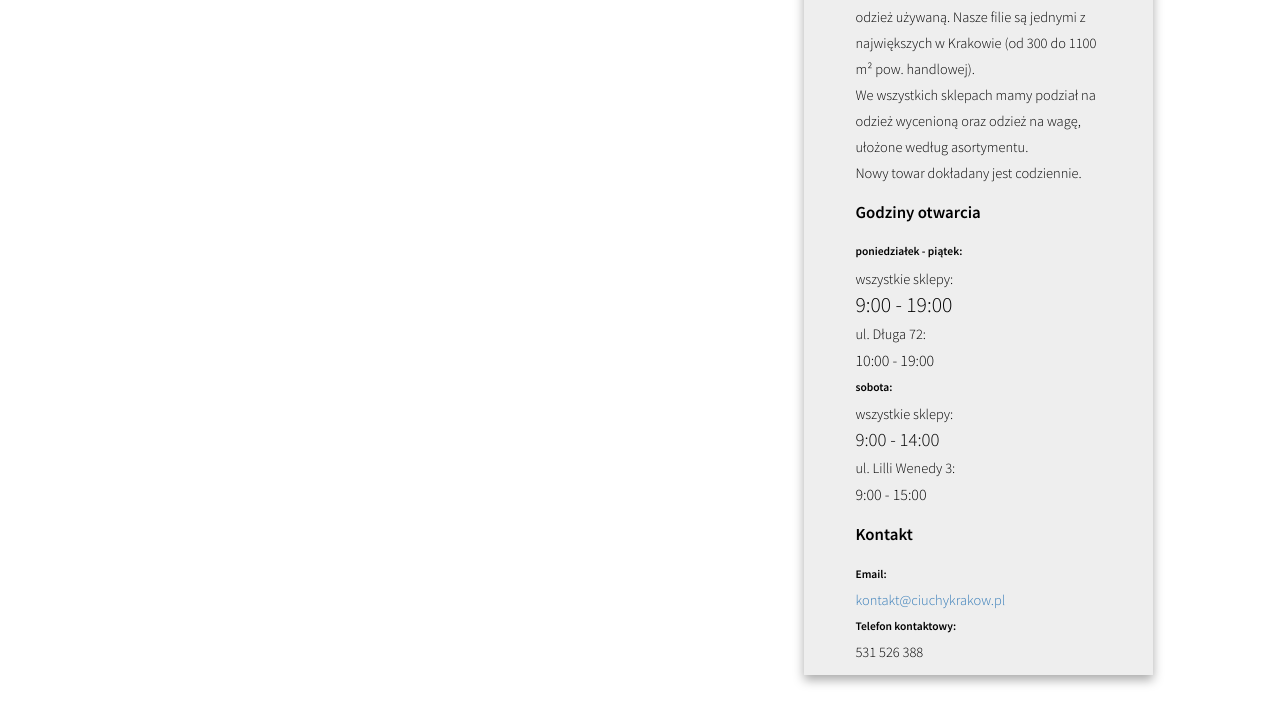
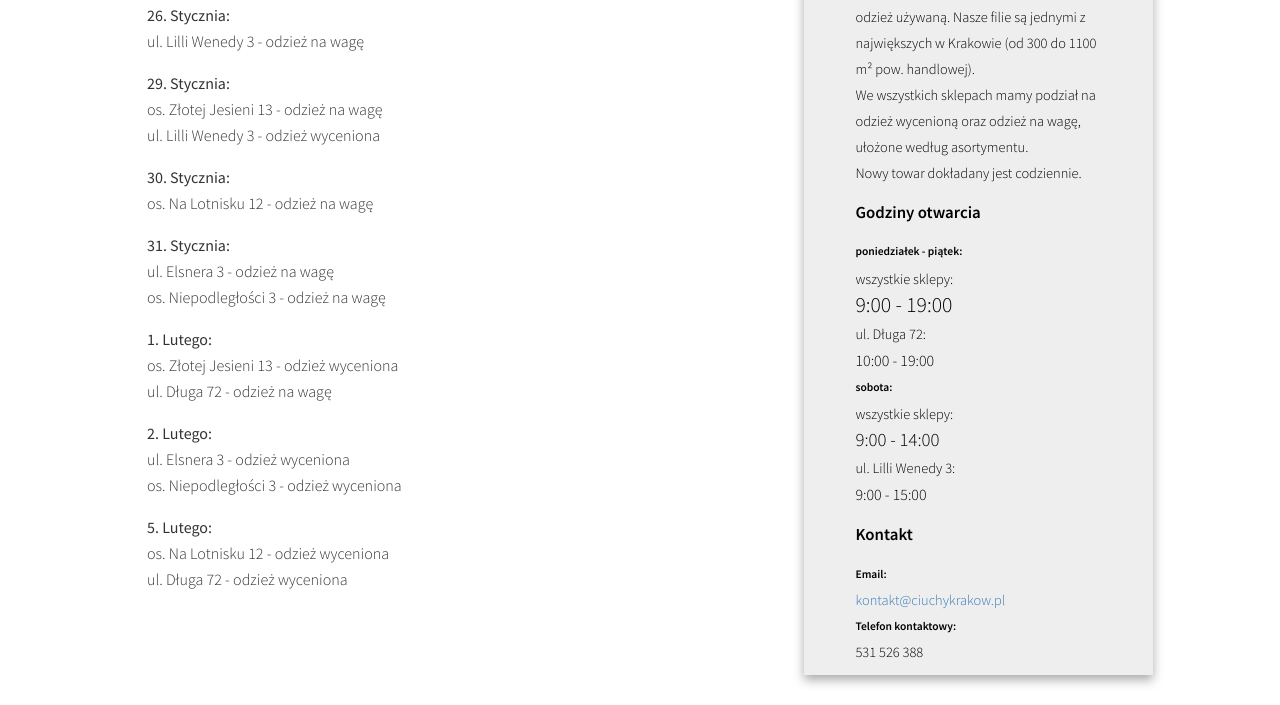
Before and after one commit to ciuchykrakow/ciuchykrakow.github.io, a plain HTML site: page index.html in a window 1280 px wide. Shown: the part 284-989 px from the top of the page. Drawn offline with nearby package versions, Linux system fonts and the light colour scheme.

Commit message:
update 17.01.2018

```diff
--- a/index.html
+++ b/index.html
@@ -44,27 +44,44 @@
         <div class="main-container">
             <div class="main wrapper clearfix">
                 <article>
-
                    <header style="padding-top:30px">
-                       <h2>Wielka wyprzedaż odzieży na wagę i wycenionej.</h2>
-                   </header>
-
-                <!--
-                   <header style="padding-top:30px">
-                       <h2>Nowa dostawa towaru: os. Niepodległości 3 - odzież wyceniona</h2>
+                       <h2>Nowa dostawa towaru!</h2>
                    </header>
                     <section>
-                        <p style="padding-left:20px;"><span style="font-weight:400">7. Września: </span> <br />Dziecięce, buty, torebki</p>
-                        <p style="padding-left:20px;"><span style="font-weight:400">8. Września: </span> <br />Swetry, bluzy, bluzki, koszule</p>
-                        <p style="padding-left:20px;"><span style="font-weight:400">12. Września: </span> <br />Spodnie, jeansy, piżamy, sukienki, spódnice</p>
-                        <p style="padding-left:20px;"><span style="font-weight:400">13. Września: </span> <br />Kurtki, żakiety, marynarki, XXL</p>
+                        <p style="padding-left:20px;">
+                            <span style="font-weight:400">26. Stycznia: </span>
+                            <br />ul. Lilli Wenedy 3 - odzież na wagę
+                        </p>
+                        <p style="padding-left:20px;">
+                            <span style="font-weight:400">29. Stycznia: </span>
+                            <br />os. Złotej Jesieni 13 - odzież na wagę
+                            <br />ul. Lilli Wenedy 3 - odzież wyceniona
+                        </p>
+                        <p style="padding-left:20px;">
+                            <span style="font-weight:400">30. Stycznia: </span>
+                            <br />os. Na Lotnisku 12 - odzież na wagę
+                        </p>
+                        <p style="padding-left:20px;">
+                            <span style="font-weight:400">31. Stycznia: </span>
+                            <br />ul. Elsnera 3 - odzież na wagę
+                            <br />os. Niepodległości 3 - odzież na wagę
+                        </p>
+                        <p style="padding-left:20px;">
+                            <span style="font-weight:400">1. Lutego: </span>
+                            <br />os. Złotej Jesieni 13 - odzież wyceniona
+                            <br />ul. Długa 72 - odzież na wagę
+                        </p>
+                        <p style="padding-left:20px;">
+                            <span style="font-weight:400">2. Lutego: </span>
+                            <br />ul. Elsnera 3 - odzież wyceniona
+                            <br />os. Niepodległości 3 - odzież wyceniona
+                        </p>
+                        <p style="padding-left:20px;">
+                            <span style="font-weight:400">5. Lutego: </span>
+                            <br />os. Na Lotnisku 12 - odzież wyceniona
+                            <br />ul. Długa 72 - odzież wyceniona
+                        </p>
                     </section>
-                   <header style="padding-top:30px">
-                       <h2>Nowa dostawa towaru</h2>
-                   </header>
-                    <section>
-                        <p style="padding-left:20px;"><span style="font-weight:400">8. Września: </span> <br />Buty - os. Złotej Jesieni 13, os. Na Lotnisku 12</p>
-                    </section>-->
                 </article>
 
                 <!--<article>
```
